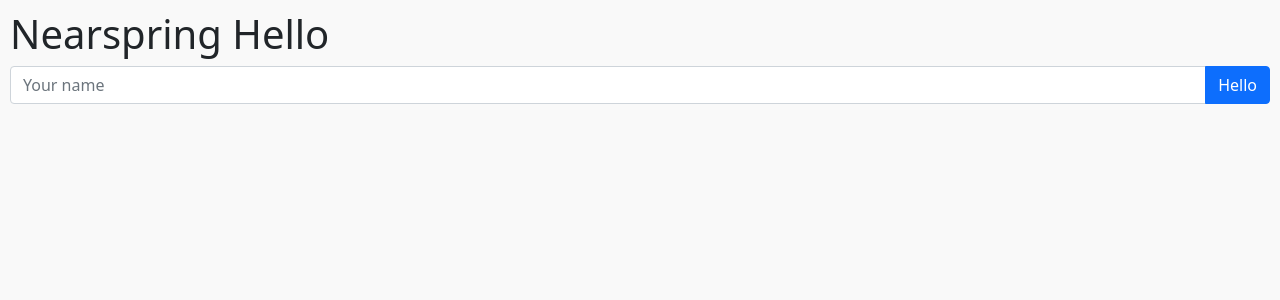
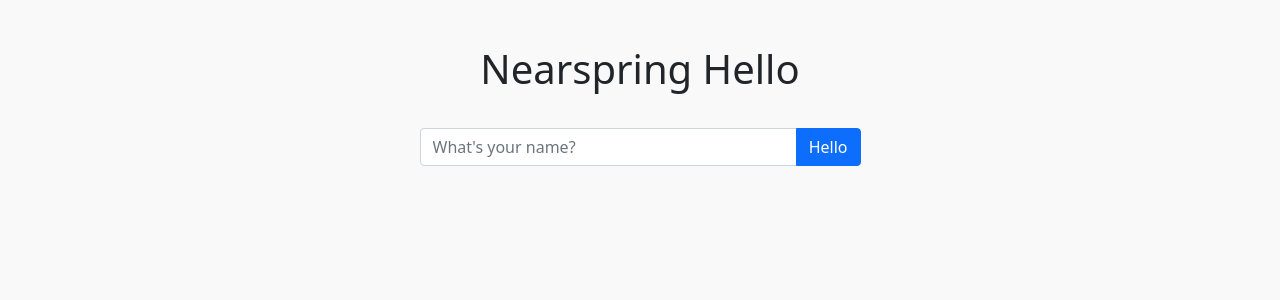
Before and after one commit to artem-p/nearhello, a React (Create React App) app in the folder hello/frontend/: page / in a window 1280 px wide. Shown: the top 300 px of the page. Built offline with nearby package versions, Linux system fonts and the light colour scheme.

Commit message:
css and icon

```diff
--- a/hello/frontend/public/index.html
+++ b/hello/frontend/public/index.html
@@ -2,6 +2,7 @@
 <html lang="en">
   <head>
     <meta charset="utf-8" />
+    <link rel="icon" href="%PUBLIC_URL%/near_icon.svg" />
     <meta name="viewport" content="width=device-width, initial-scale=1" />
     <meta name="theme-color" content="#000000" />
     <meta
--- a/hello/frontend/src/App.css
+++ b/hello/frontend/src/App.css
@@ -5,3 +5,34 @@ body {
 .app {
     padding: 10px;
 }
+
+.app-header {
+    margin-top: 35px;
+    text-align: center;
+}
+
+.greeting-form {
+    margin: 35px auto;
+}
+
+@media screen and (min-width: 700px) {
+  .greeting-form {
+      width: 45% !important;
+    }
+  }
+
+  @media screen and (min-width: 900px) {
+    .greeting-form {
+      width: 40% !important;
+    }
+  }
+
+  @media screen and (min-width: 1200px) {
+    .greeting-form {
+      width: 35% !important;
+    }
+  }
+
+  .hello {
+      text-align: center;
+  }
--- a/hello/frontend/src/App.js
+++ b/hello/frontend/src/App.js
@@ -49,7 +49,7 @@ function App() {
 
 
   const Hello = () => {
-    return greetingFromBlockchain || ''
+    return greetingFromBlockchain ? <h3 className='hello'>{greetingFromBlockchain}!</h3> : ''
   }
 
 
@@ -60,10 +60,10 @@ function App() {
       </header>
 
       <main>
-        <Form onSubmit={(event) => {event.preventDefault(); handleSubmit()}}>
+        <Form className='greeting-form' onSubmit={(event) => {event.preventDefault(); handleSubmit()}}>
           <InputGroup className="greeting-input">
             <FormControl
-              placeholder="Your name"
+              placeholder="What's your name?"
               aria-label=""
               aria-describedby=""
               onChange={(event) => {setGreetingInput(event.target.value)}}
@@ -75,7 +75,7 @@ function App() {
           </InputGroup>
         </Form>
 
-        <Hello className='hello'/>
+        <Hello />
       </main>
     </div>
   );
--- a/hello/frontend/src/index.js
+++ b/hello/frontend/src/index.js
@@ -2,7 +2,7 @@ import React from 'react';
 import ReactDOM from 'react-dom/client';
 import './index.css';
 import App from './App';
-import reportWebVitals from './reportWebVitals';
+
 
 const root = ReactDOM.createRoot(document.getElementById('root'));
 root.render(
@@ -10,8 +10,3 @@ root.render(
     <App />
   </React.StrictMode>
 );
-
-// If you want to start measuring performance in your app, pass a function
-// to log results (for example: reportWebVitals(console.log))
-// or send to an analytics endpoint. Learn more: https://bit.ly/CRA-vitals
-reportWebVitals();
```
Also changed, not shown: hello/frontend/public/near_icon.svg (added).
